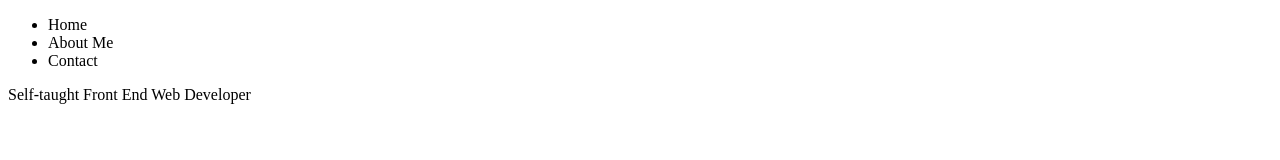
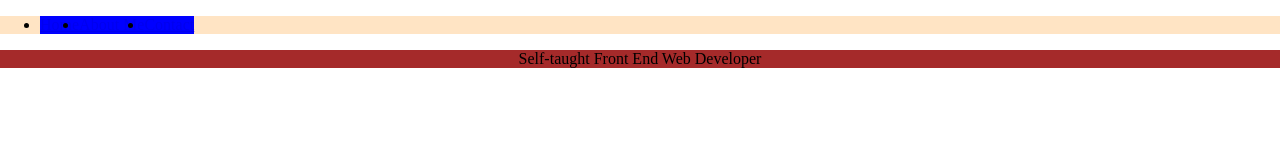
Before and after one commit to BenSay22/Portfolio, a plain HTML site: page index.html in a window 1280 px wide. Drawn offline with Linux system fonts and the light colour scheme.

Commit message:
Made changes

```diff
--- a/css/styles.css
+++ b/css/styles.css
@@ -0,0 +1,27 @@
+* {
+    box-sizing: border-box;
+}
+
+body {
+    margin: 0;
+    padding: 0;
+}
+
+ul.nav-bar {
+    display: flex;
+    background-color: bisque;
+}
+
+ul.nav-bar li {
+    justify-content: right;
+    background-color: blue;
+
+}
+
+main {
+    background-color: brown;
+}
+
+main div p {
+    text-align: center;
+}
--- a/index.html
+++ b/index.html
@@ -1,24 +1,25 @@
 <!DOCTYPE html>
 <html lang="en">
 <head>
-    <link rel="stylesheet" href="../portfolio/css/styles.css">
+    <link rel="stylesheet" href="/css/styles.css">
     <meta charset="UTF-8">
     <meta name="viewport" content="width=device-width, initial-scale=1.0">
     <meta http-equiv="X-UA-Compatible" content="ie=edge">
     <title>Portfolio</title>
 </head>
 <body>
-    <header class="nav-bar">
-        <nav>
-            <ul>
-                <li>Home</li>
-                <li>About Me</li>
-                <li>Contact</li>
-            </ul>
-        </nav>
-    </header>
+    <nav>
+        <ul class="nav-bar">
+            <li><a href="/index.html">Home</a></li>
+            <li><a href="/about.html">About Me</a></li>
+            <li><a href="/contact.html">Contact</a></li>
+        </ul>
+    </nav>
     <main>
-        <p>Self-taught Front End Web Developer</p>
+        <div>
+            <p>Self-taught Front End Web Developer</p>
+        </div>
+
     </main>
     <footer>
 
```
Also changed, not shown: about.html (added, +18 -0 lines), contact.html (added, +18 -0 lines).
